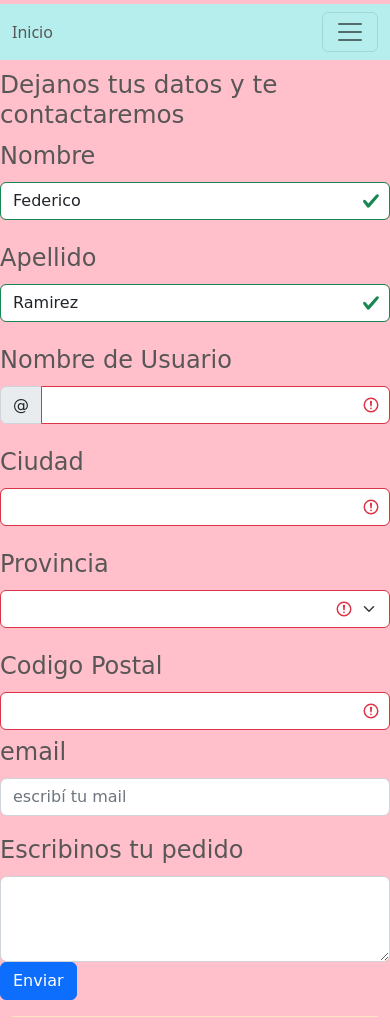
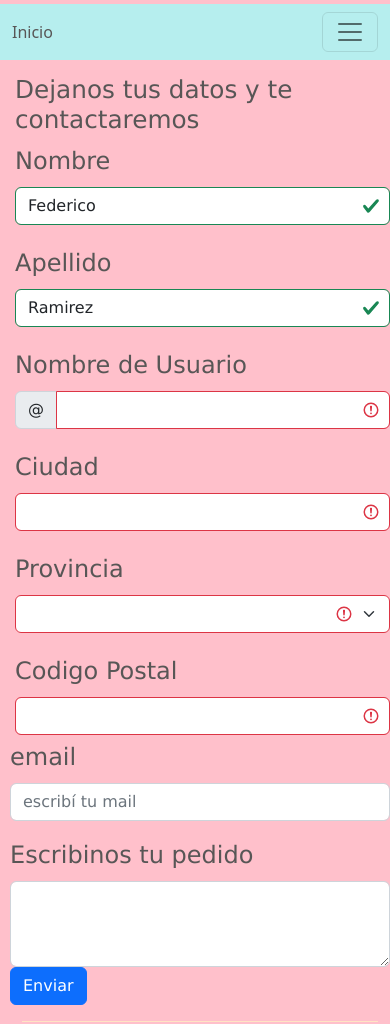
Before and after one commit to fmeier26/tercera-entrega, a website: page html/contacto.html in a window 390 px wide. Shown: the part 37-1061 px from the top of the page. Drawn offline with nearby package versions, Linux system fonts and the light colour scheme.

Commit message:
cambios para la entrega con Samu

```diff
--- a/SCSS/main.scss
+++ b/SCSS/main.scss
@@ -88,6 +88,7 @@ section {
     background-color: pink;
     font-family: Cambria, Cochin, Georgia, Times, 'Times New Roman', serif;
     color: rgb(88, 86, 86);
+    margin-left: 10px;
 }
 
 
@@ -103,6 +104,8 @@ section {
     color: rgb(88, 86, 86);
     font-size: 1rem;
     text-align: justify;
+    padding-left: 10px;
+
 
 }
 
@@ -160,9 +163,11 @@ font-size: 15px;
 
 .titulo {
     font-size: 1.5rem;
-    font-family:'Dancing Script', cursive;
+    font-family: Verdana, Geneva, Tahoma, sans-serif;
     color: rgb(88, 86, 86);
     padding-top: 10px;
+    padding-left: 10px;
+
 }
 
 .padding{
@@ -189,24 +194,25 @@ font-size: 15px;
 }
 
 
-
-@media (min-width:435px) and (max-width:800px) {
+@media (min-width:435px) and (max-width:850px) {
     .fotoEstefi {
         left: 200px;
         height: 50%;
         width: 50%;
     }
 
-
-
-
-
 }
 
-@media (min-width:250px) and (max-width:434px) {
+@media (min-width:1px) and (max-width:434px) {
     .fotoEstefi {
         height: 40%;
         width: 40%;
         left: 100px;
     }
+
+    .EstiloContacto {
+        margin-left: 5px;
+        margin-top: 5px;
+    }
+
 }
--- a/html/contacto.html
+++ b/html/contacto.html
@@ -52,8 +52,8 @@
       </header>
 
   <section  data-aos="fade-down-right" class="titulo">
-    <h2>Dejanos tus datos y te contactaremos</h2>
-
+    <h2 class="EstiloContacto">Dejanos tus datos y te contactaremos</h2>
+    <div class="EstiloContacto">
     <form class="row g-3">
       <div class="col-md-4">
         <label for="validationServer01" class="form-label">Nombre</label>
@@ -118,10 +118,10 @@
     <div class="mb-3">
       <label for="exampleFormControlTextarea1" class="form-label">Escribinos tu pedido</label>
       <textarea class="form-control" id="exampleFormControlTextarea1" rows="3"></textarea>
-      <button type="submit" class="btn btn-primary">Enviar</button>
+      <button data-aos="zoom-in-up"  type="submit" class="btn btn-primary">Enviar</button>
     </div>
 
-
+  </div>
 
     <div class="fondo">
 
```
Also changed, not shown: css/style.css.
